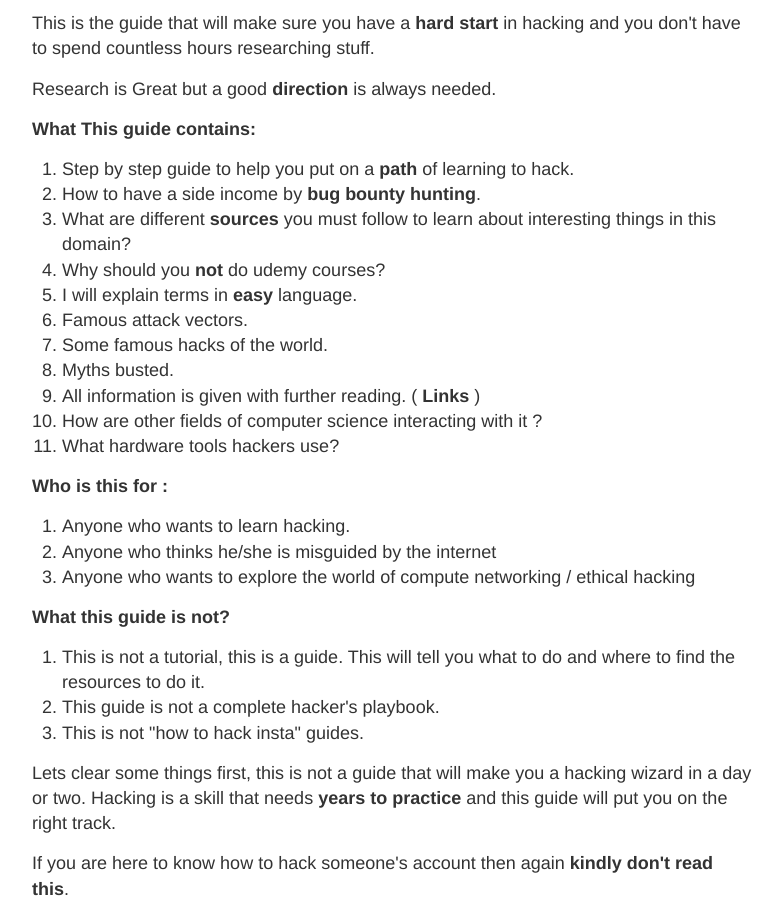
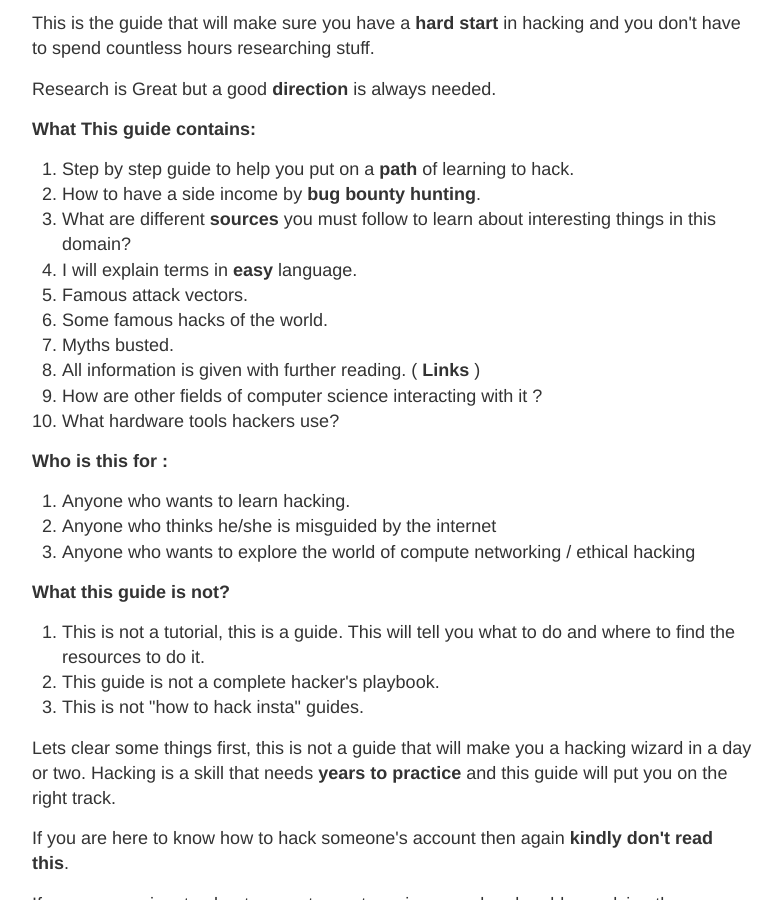
Before and after one commit to thehackingninja/thehackingninja.github.io, a Jekyll site: the page built from _posts/2020-4-22-The-Art-of_hacking.md, in a window 1280 px wide and 900 px high, scrolled down 616 px. Shown: the whole window, without its empty margins (248-1030 px from the left). Built offline with Jekyll 4.4.1, drawn with Linux system fonts in a browser that asks for light colours; a script that is not in the unit is left out; comment, search, counter and statistics services are not loaded.

Commit message:
Update 2020-4-22-The-Art-of_hacking.md

```diff
--- a/_posts/2020-4-22-The-Art-of_hacking.md
+++ b/_posts/2020-4-22-The-Art-of_hacking.md
@@ -13,14 +13,13 @@ Research is Great but a good **direction** is always needed.
 1. Step by step guide to help you put on a **path** of learning to hack.
 2. How to have a side income by **bug bounty hunting**.
 3. What are different **sources** you must follow to learn about interesting things in this domain?
-4. Why should you **not** do udemy courses?
-5. I will explain terms in **easy** language.
-6. Famous attack vectors.
-7. Some famous hacks of the world.
-8. Myths busted.
-9. All information is given with further reading. ( **Links** )
-10. How are other fields of computer science interacting with it ?
-11. What hardware tools hackers use?
+4. I will explain terms in **easy** language.
+5. Famous attack vectors.
+6. Some famous hacks of the world.
+7. Myths busted.
+8. All information is given with further reading. ( **Links** )
+9. How are other fields of computer science interacting with it ?
+10. What hardware tools hackers use?
 
 **Who is this for :**
 
```
